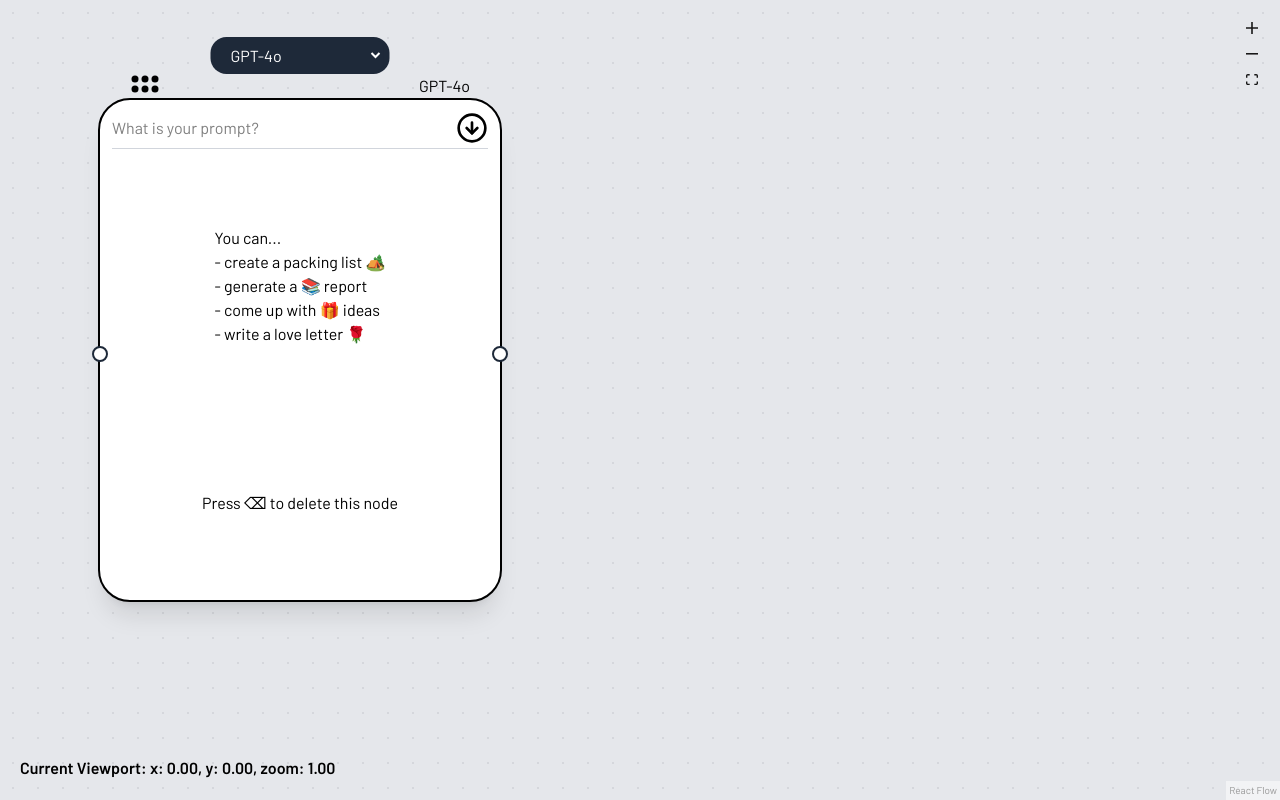
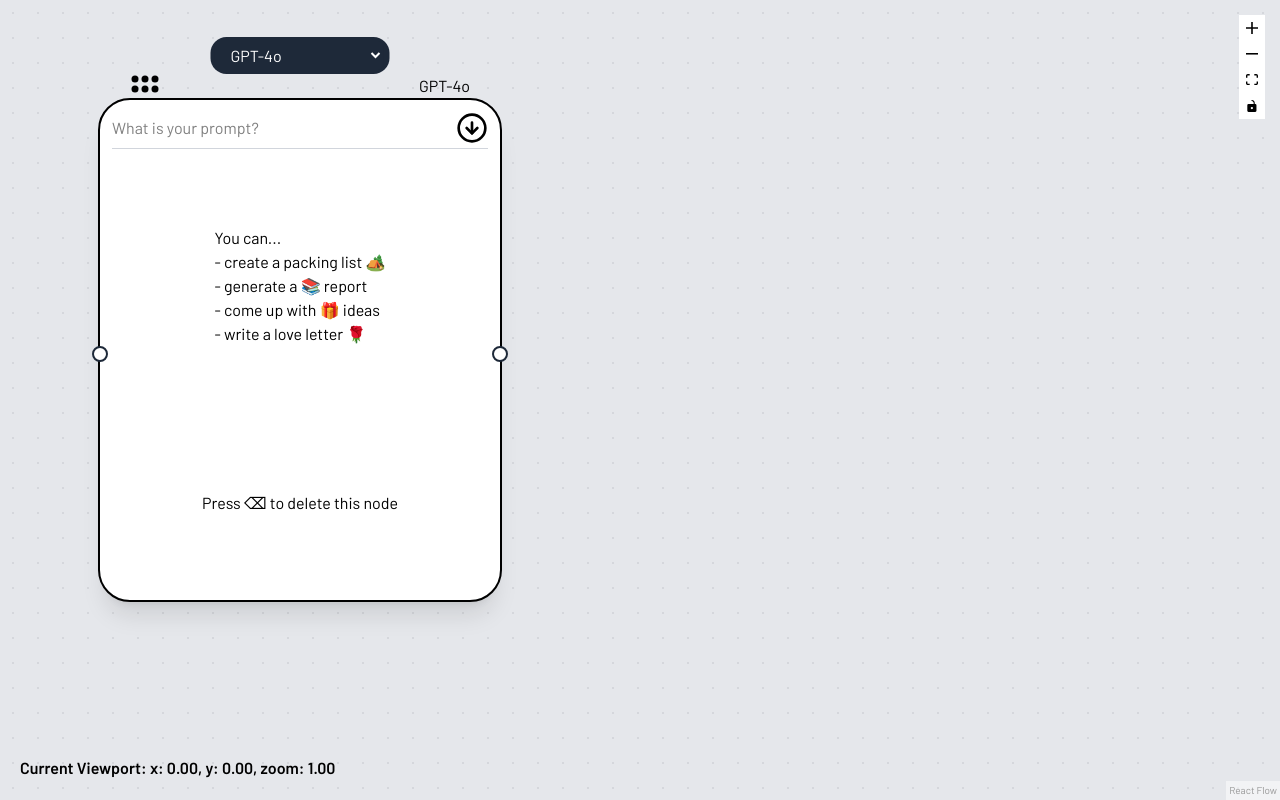
Before and after one commit to Winggo/polylogue, a Next.js app in the folder frontend/: page / in a window 1280 px wide. Built offline with nearby package versions, Linux system fonts and the light colour scheme.

Commit message:
style controls

```diff
--- a/frontend/src/app/globals.css
+++ b/frontend/src/app/globals.css
@@ -33,3 +33,12 @@ body {
 .react-flow__node-llmText {
   border-radius: 30px;
 }
+
+.react-flow__controls {
+  background-color: white;
+}
+
+.react-flow__controls-button {
+  color: black;
+  cursor: pointer;
+}
--- a/frontend/src/components/Flow.tsx
+++ b/frontend/src/components/Flow.tsx
@@ -109,7 +109,7 @@ export default function Flow() {
                     connectionLineStyle={edgeStyles}
                 >
                     <Background gap={25} />
-                    <Controls position="top-right" showInteractive={false} />
+                    <Controls position="top-right" showInteractive={true} />
                     <ViewportInfo />
                 </ReactFlow>
             </div>
```
